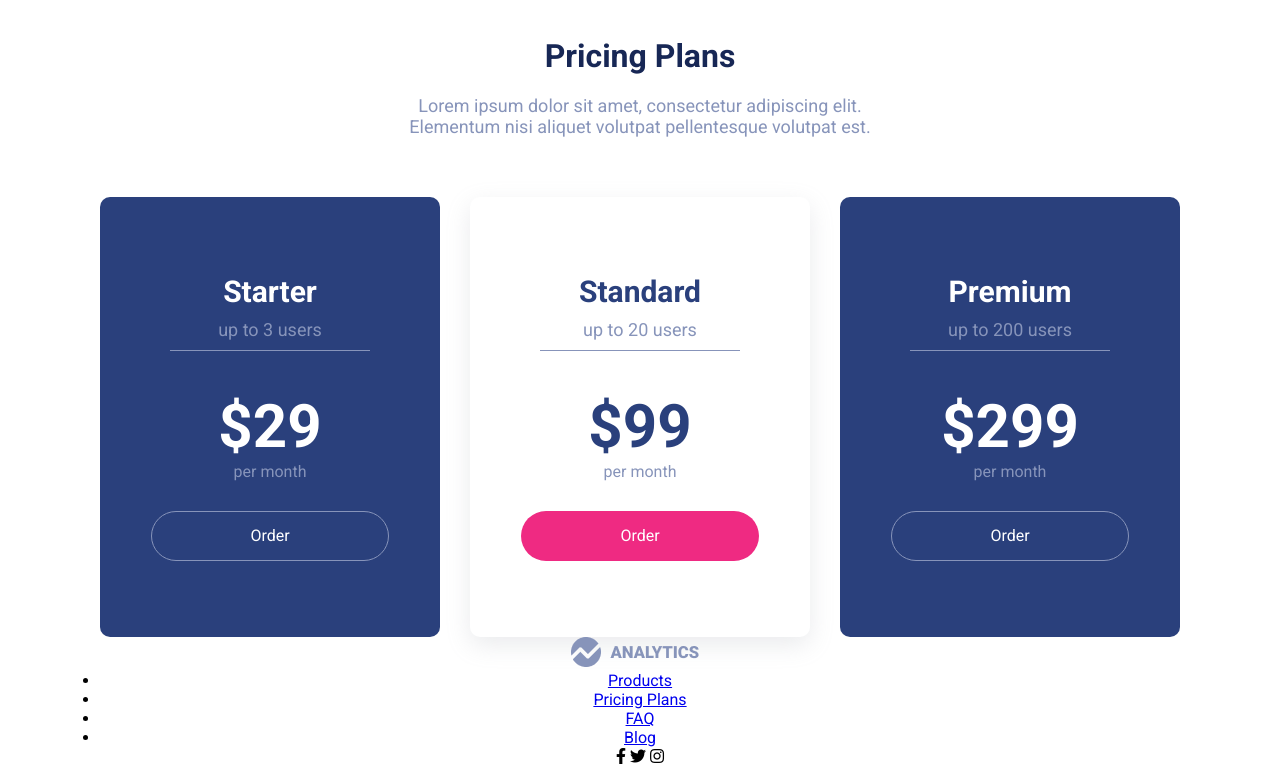
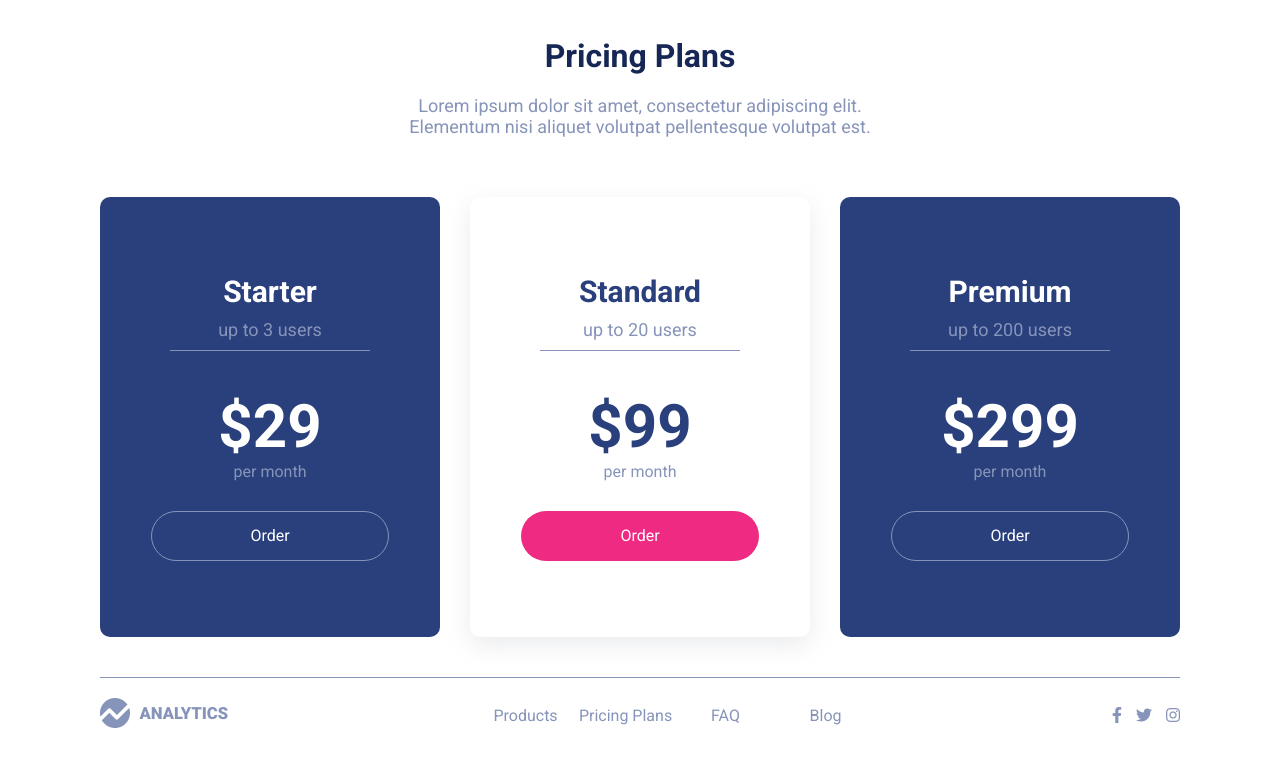
Before and after one commit to josephmadras/analytics-landing-page, a plain HTML site: page index.html in a window 1280 px wide. Shown: the part 2602-3368 px from the top of the page. Drawn offline with Linux system fonts and the light colour scheme.

Commit message:
style: add flexbox to the footer

```diff
--- a/styles/_footer.scss
+++ b/styles/_footer.scss
@@ -0,0 +1,32 @@
+.footer {
+  display: flex;
+  justify-content: space-between;
+  align-items: center;
+  border-top: 1px solid $blue;
+  margin-top: 40px;
+  padding: 20px 0;
+
+  ul {
+    list-style: none;
+    display: flex;
+    li {
+      width: 100px;
+      text-align: center;
+    }
+    a {
+      text-decoration: none;
+      color: $blue;
+    }
+  }
+
+  .social-media {
+    display: inline-block;
+
+    i {
+      color: $blue;
+    }
+    i:not(:last-child) {
+      margin-right: 10px;
+    }
+  }
+}
--- a/styles/main.scss
+++ b/styles/main.scss
@@ -6,3 +6,4 @@
 @import "features";
 @import "services";
 @import "pricing";
+@import "footer";
```
Also changed, not shown: dist/main.css, 1 other file.
